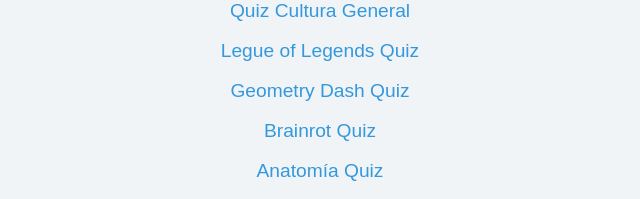
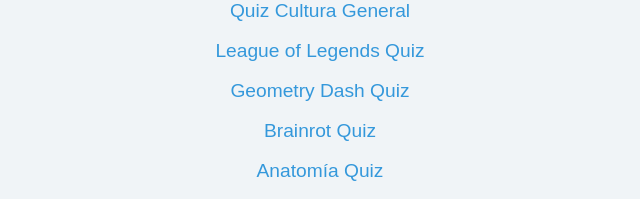
Before and after one commit to AguZgameZ/Quiz-Test, a plain HTML site: page anatomia.html in a window 1280 px wide. Shown: the top 199 px of the page, 320-960 px from the left. Drawn offline with Linux system fonts and the light colour scheme.

Commit message:
Add files via upload

```diff
--- a/anatomia.html
+++ b/anatomia.html
@@ -7,7 +7,7 @@
     </head>
     <body>
         <a href="index.html">Quiz Cultura General</a><br><br>
-        <a href="lol.html">Legue of Legends Quiz</a><br><br>
+        <a href="lol.html">League of Legends Quiz</a><br><br>
         <a href="gd.html">Geometry Dash Quiz</a><br><br>
         <a href="brainrot.html">Brainrot Quiz</a><br><br>
         <a href="anatomia.html">Anatomía Quiz</a>
```
Also changed, not shown: brainrot.html (+1 -1 lines), gd.html (+1 -1 lines), index.html (+1 -1 lines).
